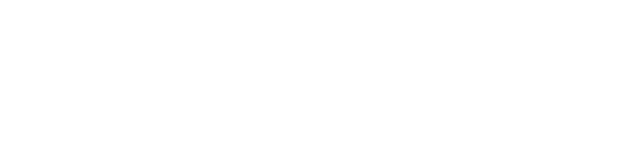
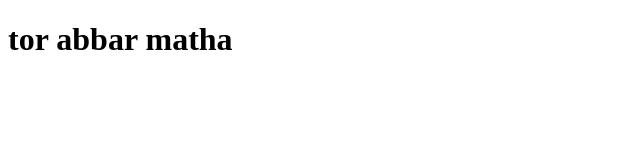
Before and after one commit to rahimaweb/my-first-assignment, a plain HTML site: page index.html in a window 1280 px wide. Shown: the whole page, without its empty margins (0-640 px from the left). Drawn offline with Linux system fonts and the light colour scheme.

Commit message:
tor baper matha

```diff
--- a/index.html
+++ b/index.html
@@ -7,6 +7,7 @@
     <link rel="stylesheet" href="style.css">
 </head>
 <body>
+    <h1>tor abbar matha</h1>
 
 </body>
 </html>
```
